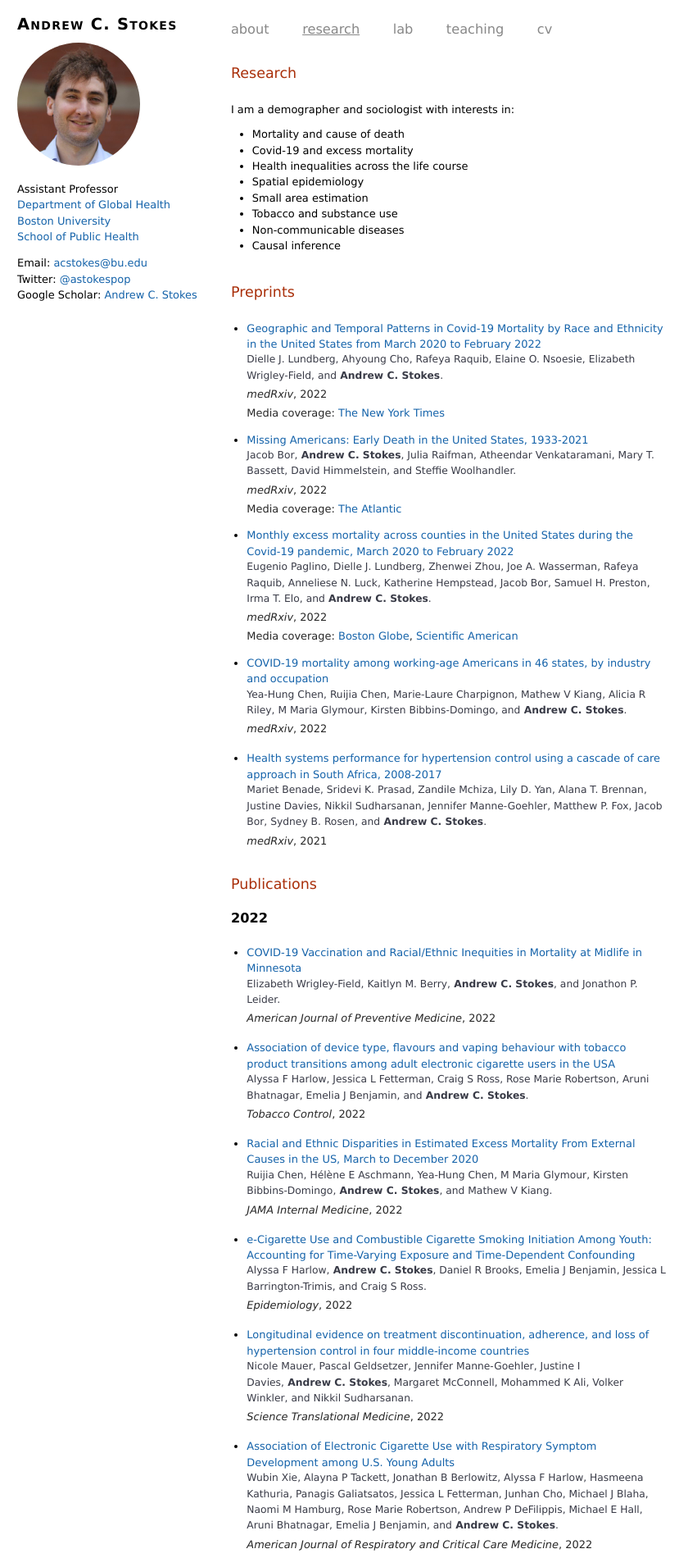
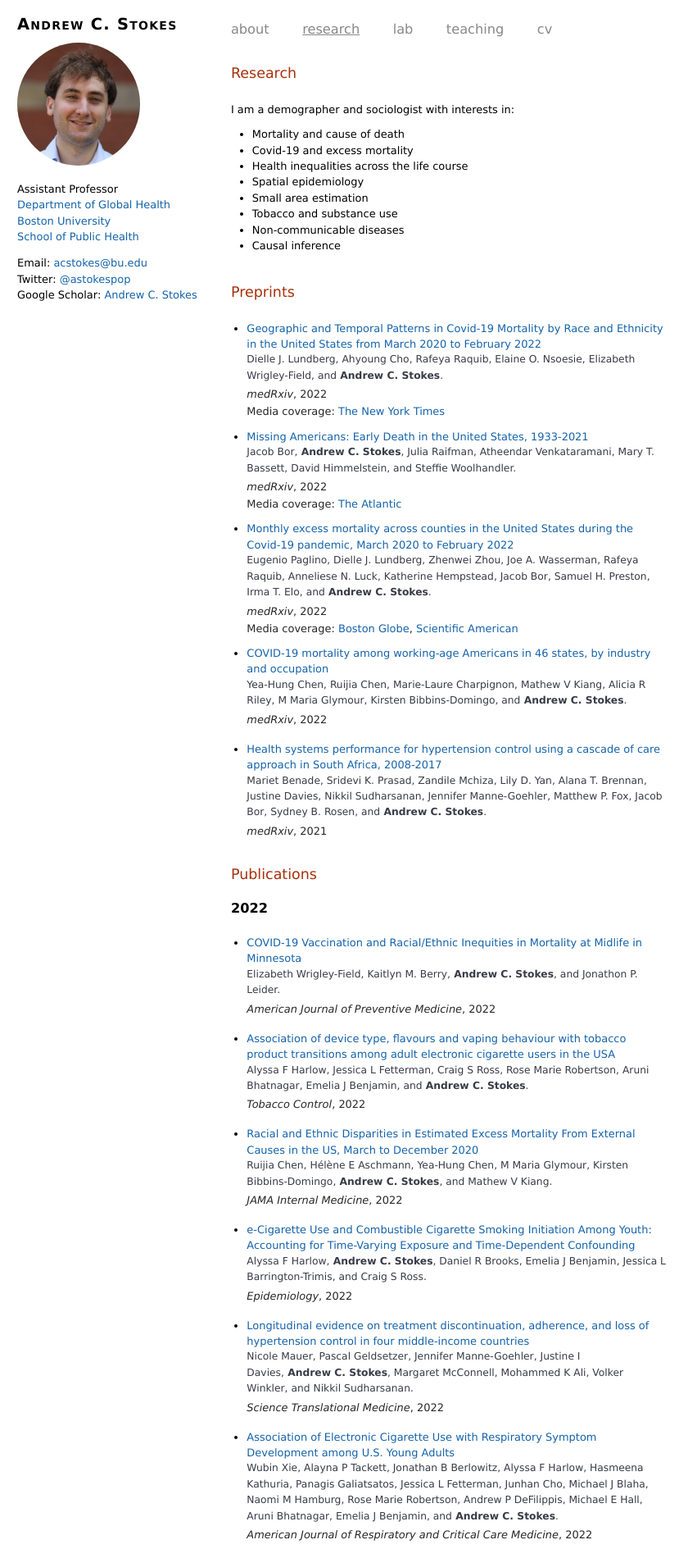
Before and after one commit to Aykerimm/andrew-profile, a Jekyll site: the page built from researches.html, in a window 1280 px wide. Shown: the top 1900 px of the page at 82% size, without its empty margins (0-851 px from the left). Built offline with Jekyll 4.4.1, drawn with Linux system fonts in a browser that asks for light colours.

Commit message:
modified the line-height

```diff
--- a/_sass/researches.scss
+++ b/_sass/researches.scss
@@ -44,7 +44,7 @@
 }
 
 .research__meta-media-coverage {
-    line-height: 1.5em;
+    line-height: 1.2em;
 }
 
 // .research__meta-media-link {
```
